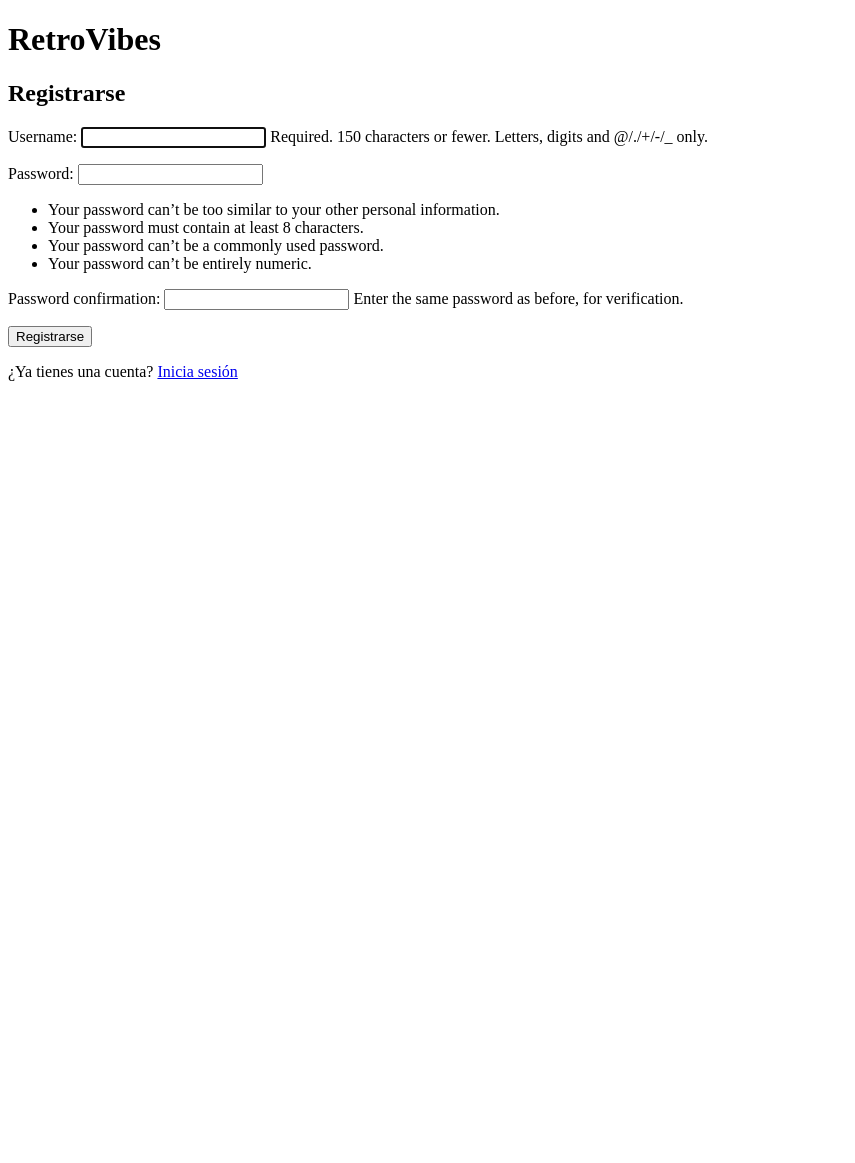
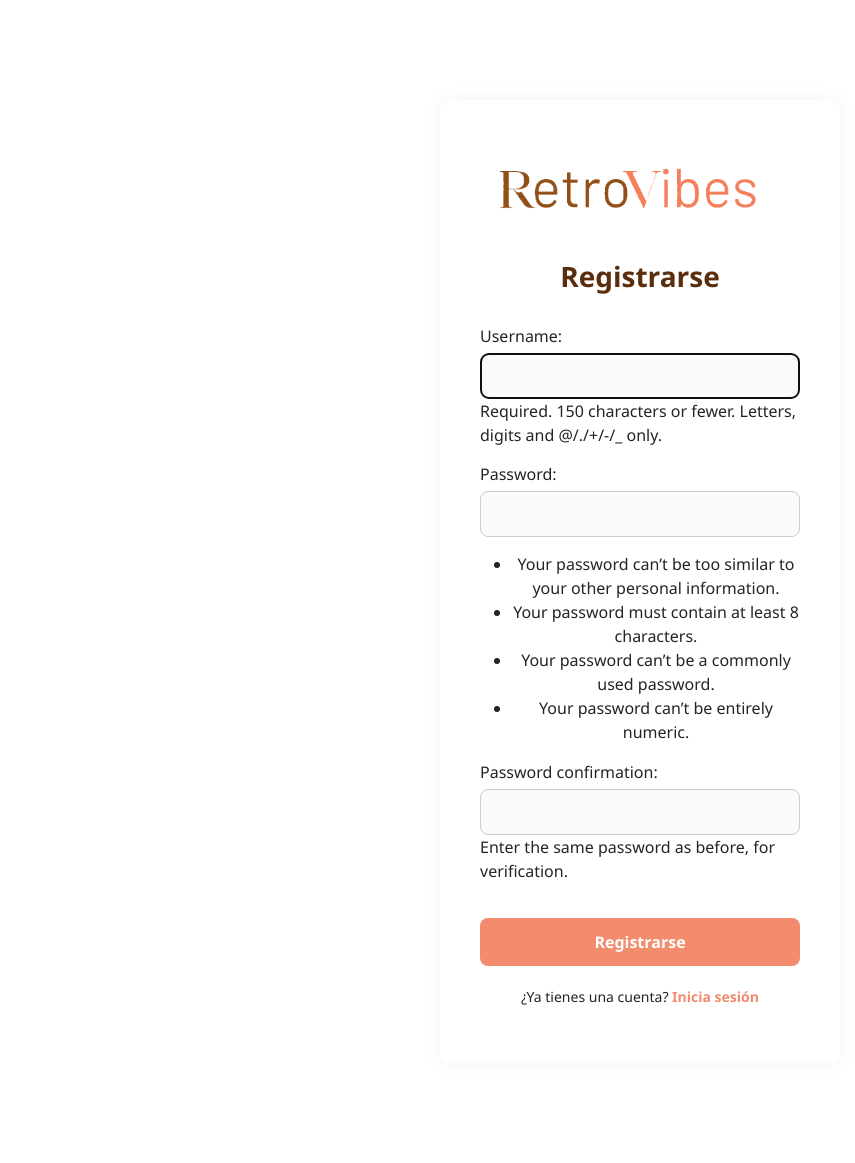
Before and after one commit to KatherinAllin28/TEIS-RetroVibes, a Django app: page /register/ in a window 1280 px wide. Shown: the whole page, without its empty margins (0-855 px from the left). Before the commit the page ends 381 px from the top, so only its background shows below. Run offline with Django 5.2, Linux system fonts and the light colour scheme.

Commit message:
visualizacion mejorada

```diff
--- a/pages/static/pages/register.css
+++ b/pages/static/pages/register.css
@@ -68,3 +68,73 @@
 .login-footer a:hover {
   text-decoration: underline;
 }
+
+/* ---------- Registro ---------- */
+.register-container {
+  max-width: 400px;
+  margin: 100px auto;
+  padding: 40px;
+  border-radius: 12px;
+  box-shadow: 0 0 20px rgba(0,0,0,0.05);
+  background-color: #fff;
+  text-align: center;
+  font-family: 'Segoe UI', sans-serif;
+}
+
+.register-logo {
+  height: 100px;
+  margin-bottom: 20px;
+}
+
+.register-title {
+  color: #5a2e0c;
+  font-size: 28px;
+  margin-bottom: 30px;
+  font-weight: bold;
+}
+
+.register-form p {
+  text-align: left;
+  margin-bottom: 15px;
+}
+
+.register-form input {
+  width: 100%;
+  padding: 10px;
+  font-size: 16px;
+  border-radius: 8px;
+  border: 1px solid #ccc;
+  margin-top: 5px;
+  background: #fafafa;
+}
+
+.register-btn {
+  background-color: #f28c6c;
+  color: white;
+  border: none;
+  padding: 12px 20px;
+  width: 100%;
+  border-radius: 8px;
+  font-weight: bold;
+  margin-top: 20px;
+  transition: background-color 0.3s;
+}
+
+.register-btn:hover {
+  background-color: #e87550;
+}
+
+.register-footer {
+  margin-top: 20px;
+  font-size: 14px;
+}
+
+.register-footer a {
+  color: #f28c6c;
+  font-weight: bold;
+  text-decoration: none;
+}
+
+.register-footer a:hover {
+  text-decoration: underline;
+}
--- a/pages/templates/registration/login.html
+++ b/pages/templates/registration/login.html
@@ -6,7 +6,7 @@
     <meta name="viewport" content="width=device-width, initial-scale=1.0">
     <link href="https://cdn.jsdelivr.net/npm/bootstrap@5.3.3/dist/css/bootstrap.min.css" rel="stylesheet" integrity="sha384-QWTKZyjpPEjISv5WaRU9OFeRpok6YctnYmDr5pNlyT2bRjXh0JMhjY6hW+ALEwIH" crossorigin="anonymous">
     <link href="{% static 'pages/register.css' %}" rel="stylesheet">
-    <title>{% block title%} Online Store {% endblock%} </title>
+    <title>{% block title%} Login {% endblock%} </title>
 </head>
 <body>
     <div class="login-container">
--- a/pages/templates/registration/register.html
+++ b/pages/templates/registration/register.html
@@ -1,11 +1,29 @@
-{% extends "base.html" %}
+{%load static%}
+<!DOCTYPE html>
+<html lang="en">
+<head>
+    <meta charset="UTF-8">
+    <meta name="viewport" content="width=device-width, initial-scale=1.0">
+    <link href="https://cdn.jsdelivr.net/npm/bootstrap@5.3.3/dist/css/bootstrap.min.css" rel="stylesheet" integrity="sha384-QWTKZyjpPEjISv5WaRU9OFeRpok6YctnYmDr5pNlyT2bRjXh0JMhjY6hW+ALEwIH" crossorigin="anonymous">
+    <link href="{% static 'pages/register.css' %}" rel="stylesheet">
+    <title>{% block title%} Register {% endblock%} </title>
+</head>
+<body>
+    <div class="register-container">
+        <img src="../../static/image/Presentación_Diapositivas_Informe_Proyecto_Negocios_Orgánico_Marrón.png" alt="Logo RetroVibes" class="register-logo">
 
-{% block content %}
-<h2>Registrarse</h2>
-<form method="post">
-    {% csrf_token %}
-    {{ form.as_p }}
-    <button type="submit">Registrarse</button>
-</form>
-<p>¿Ya tienes una cuenta? <a href="{% url 'login' %}">Inicia sesión</a></p>
-{% endblock %}
+        <h2 class="register-title">Registrarse</h2>
+
+        <form method="post" class="register-form">
+            {% csrf_token %}
+            {{ form.as_p }}
+            <button type="submit" class="register-btn">Registrarse</button>
+        </form>
+
+        <p class="register-footer">
+            ¿Ya tienes una cuenta?
+            <a href="{% url 'login' %}">Inicia sesión</a>
+        </p>
+    </div>
+</body>
+</html>
```
Also changed, not shown: pages/static/pages/app.css (+60 -0 lines), pages/templates/order/index.html (+12 -7 lines), db.sqlite3, 1 other file.
